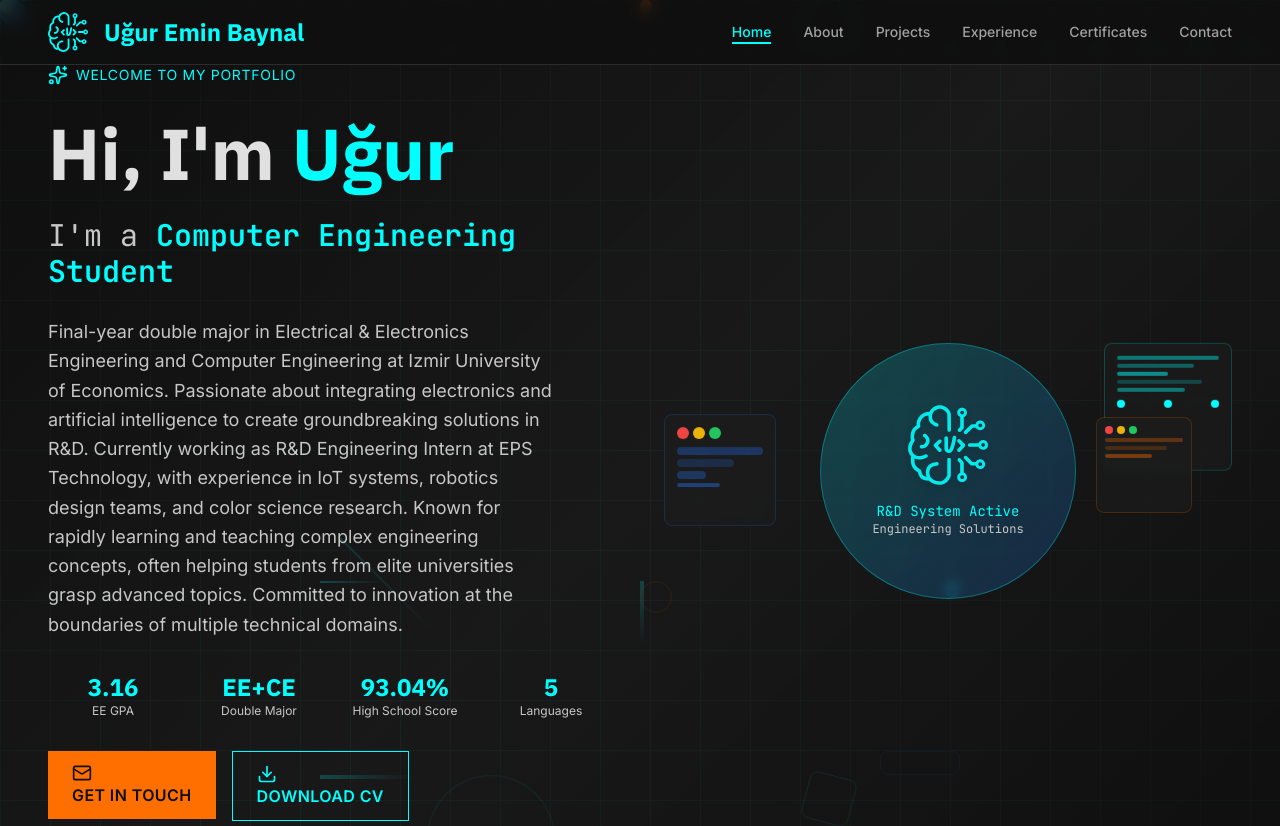
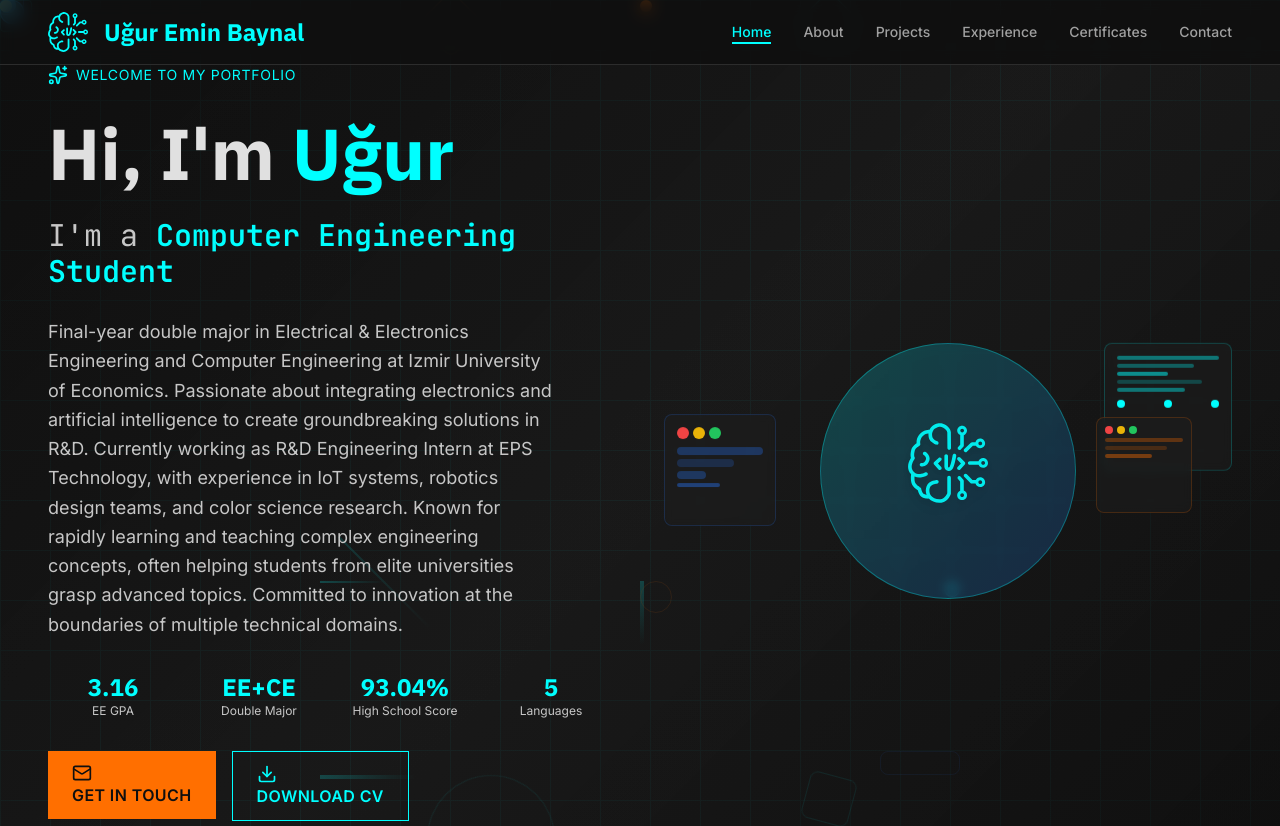
Before and after one commit to ugureminbaynal/electro-graphite-portfolio, a React (Vite) app: page / in a window 1280 px wide. Shown: the top 826 px of the page. Built offline with nearby package versions, Linux system fonts and the light colour scheme.

Commit message:
style: remove R&D System Active text from hero logo section
- Clean up central logo element by removing text labels
- Logo now stands alone for cleaner minimal design

```diff
--- a/src/pages/Home.tsx
+++ b/src/pages/Home.tsx
@@ -241,10 +241,7 @@ const Home = () => {
                         className="w-full h-full text-electric-cyan opacity-90 drop-shadow-lg"
                       />
                     </div>
-                    <div className="font-jetbrains text-sm text-electric-cyan">
-                      <div>R&D System Active</div>
-                      <div className="text-xs text-text-secondary">Engineering Solutions</div>
-                    </div>
+
                   </div>
                 </div>
               </div>
```
